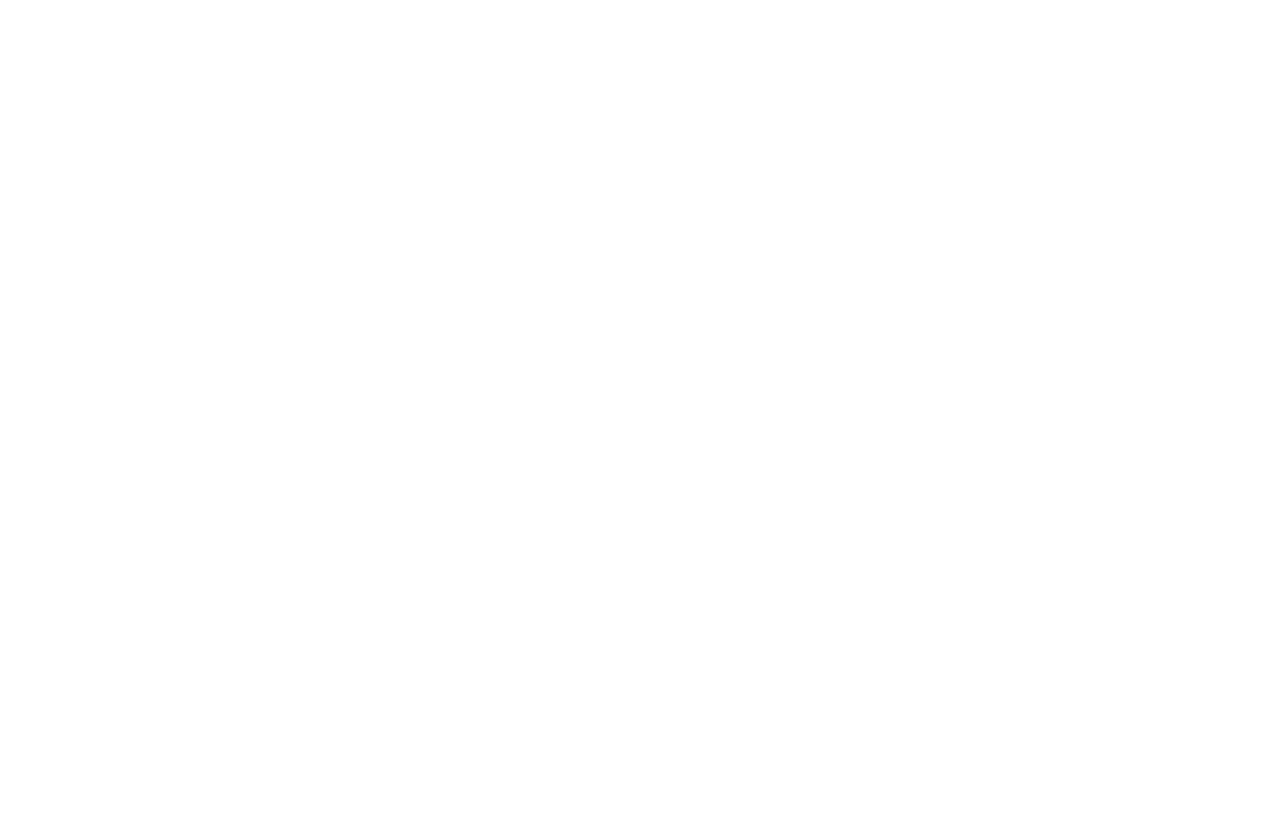
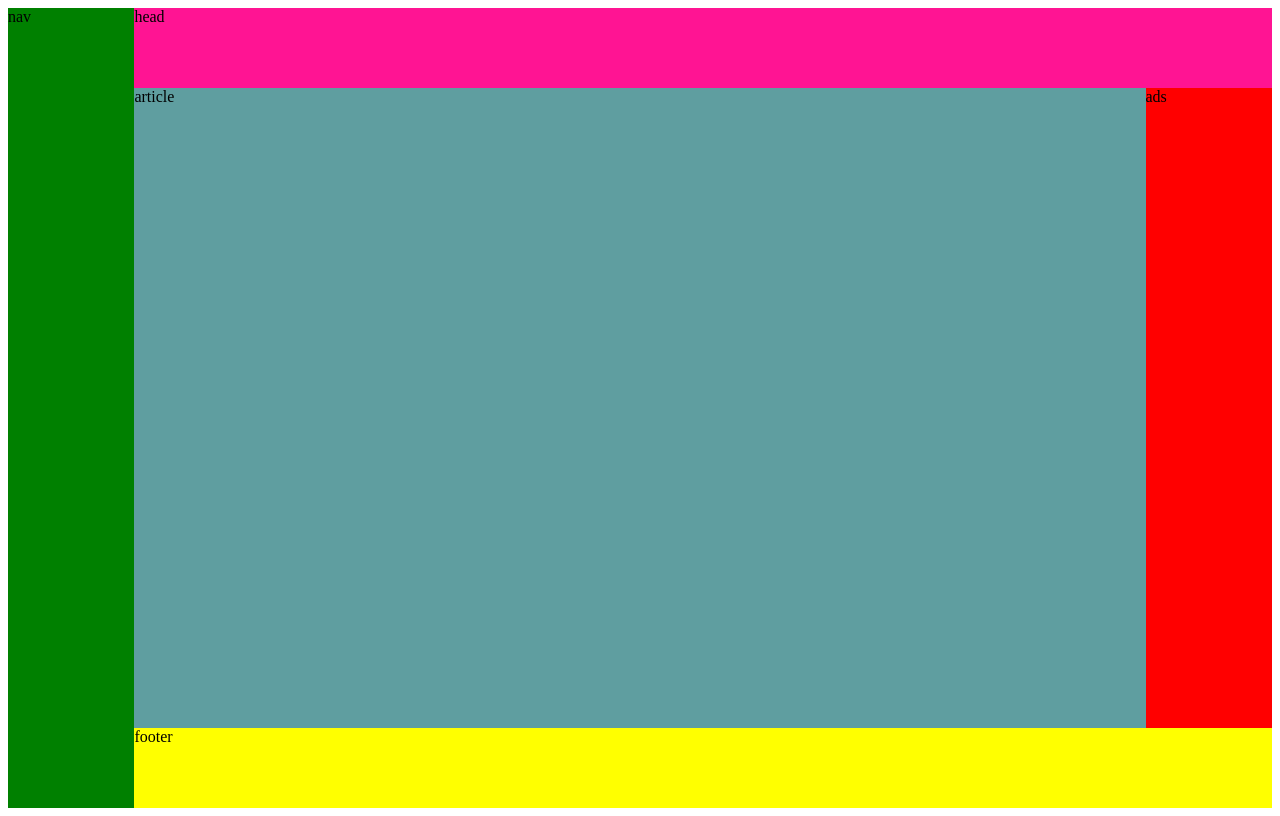
Before and after one commit to iurygdeoliveira/EnemVerso, a plain HTML site: page index.html in a window 1280 px wide. Drawn offline with Linux system fonts and the light colour scheme.

Commit message:
layout feito

```diff
--- a/index.html
+++ b/index.html
@@ -1,23 +1,32 @@
 <!DOCTYPE html>
 <html>
     <head>
-
-        <title>Page Title</title>
+        <link rel="stylesheet" href="style.css">
+        <title>História</title>
 
     </head>
 
     <body>
+     <div id="container">
 
        <div id="head">
+         head
        </div>
        <div id="navbar">
+         nav
        </div>
        <div id="article">
+         article
        </div>
        <div id="ads">
+         ads
        </div>
        <div id="footer">
+          footer
        </div>
+
+
+     </div>
 
     </body>
 </html>
--- /dev/null
+++ b/style.css
@@ -0,0 +1,57 @@
+body {
+
+
+  min-height: 100vh;
+
+}
+
+#container {
+
+  display: grid;
+  grid-template-columns: repeat(10, 10%);
+  grid-template-rows: repeat(10, 10%);
+  height: 100vh;
+
+}
+
+#head {
+
+
+  display: grid;
+  background-color: deeppink;
+  grid-column: 2/11;
+  grid-row: 1;
+
+}
+
+#navbar {
+
+  display: grid;
+  background-color: green;
+  grid-column: 1;
+  grid-row: 1/11;
+}
+#article {
+
+  display: grid;
+  background-color:cadetblue;
+  grid-column: 2/10;
+  grid-row: 2/10;
+
+
+}
+
+#footer{
+
+  display: grid;
+  background-color: yellow;
+  grid-column: 2/11;
+  grid-row: 10;
+}
+#ads{
+  display: grid;
+  background-color: red;
+  grid-column: 10;
+  grid-row: 2/10;
+
+}
```
Also changed, not shown: script.js (added), 1 other file.
